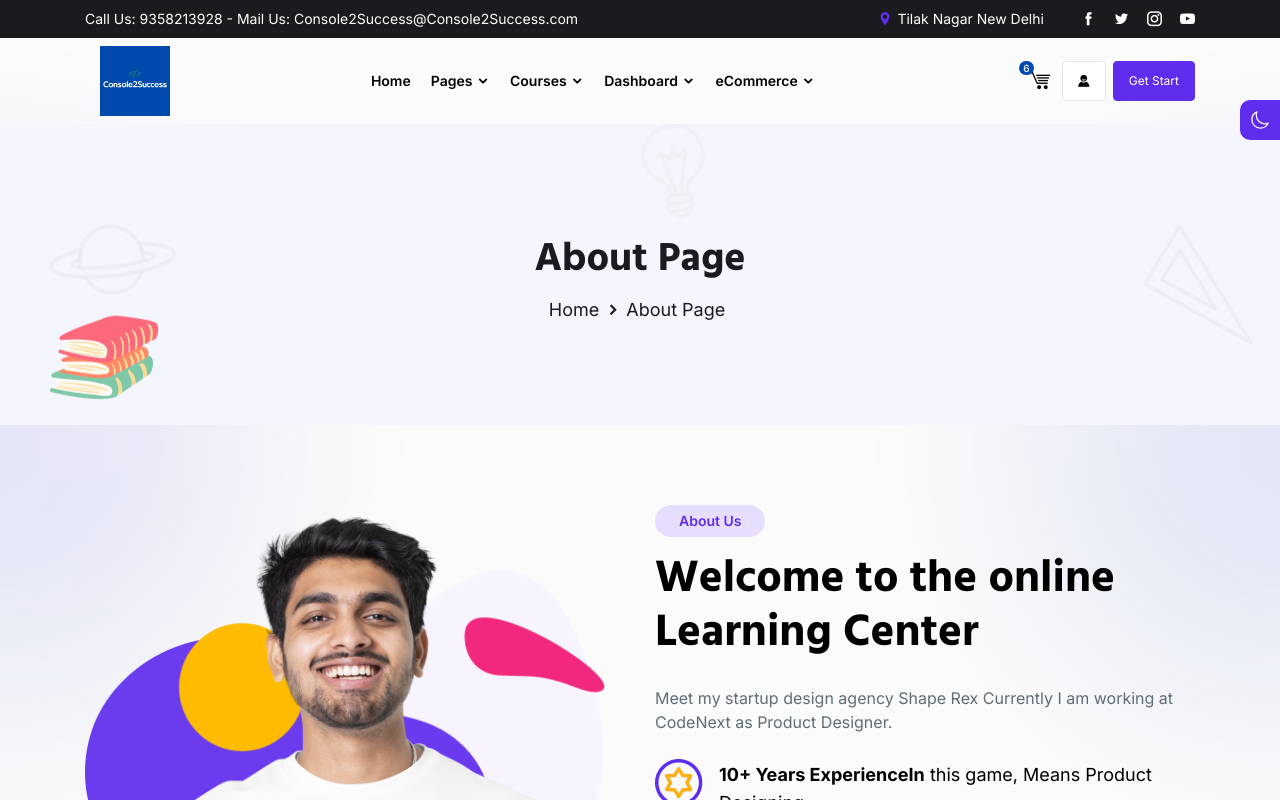
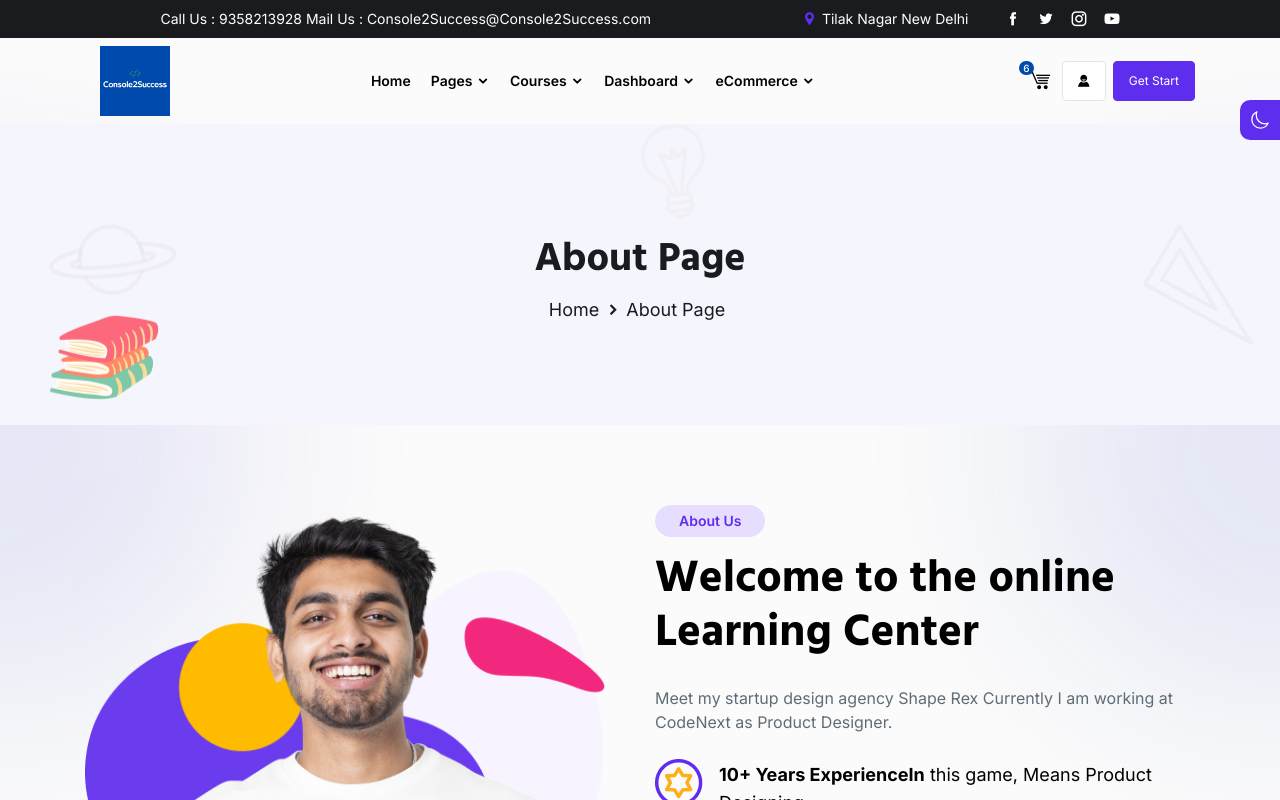
Before and after one commit to UK03-Arya/C2S-frontend, a Next.js app: page /about in a window 1280 px wide. Shown: the top 800 px of the page. Built offline with nearby package versions, Linux system fonts and the light colour scheme.

Commit message:
updated code

```diff
--- a/src/components/layout/header/HeaderTop.js
+++ b/src/components/layout/header/HeaderTop.js
@@ -24,9 +24,9 @@ const HeaderTop = () => {
             : "container 3xl:container-secondary-lg "
         } 4xl:container mx-auto text-whiteColor text-size-12 xl:text-sm py-5px xl:py-9px`}
       >
-        <div className="flex justify-between items-center p:20">
+        <div className="flex justify-around items-center ">
           <div>
-            <p>Call Us: 9358213928 - Mail Us: Console2Success@Console2Success.com</p>
+            <p>Call Us : 9358213928  Mail Us : Console2Success@Console2Success.com</p>
           </div>
           <div className="flex gap-37px items-center">
             <div>
```
